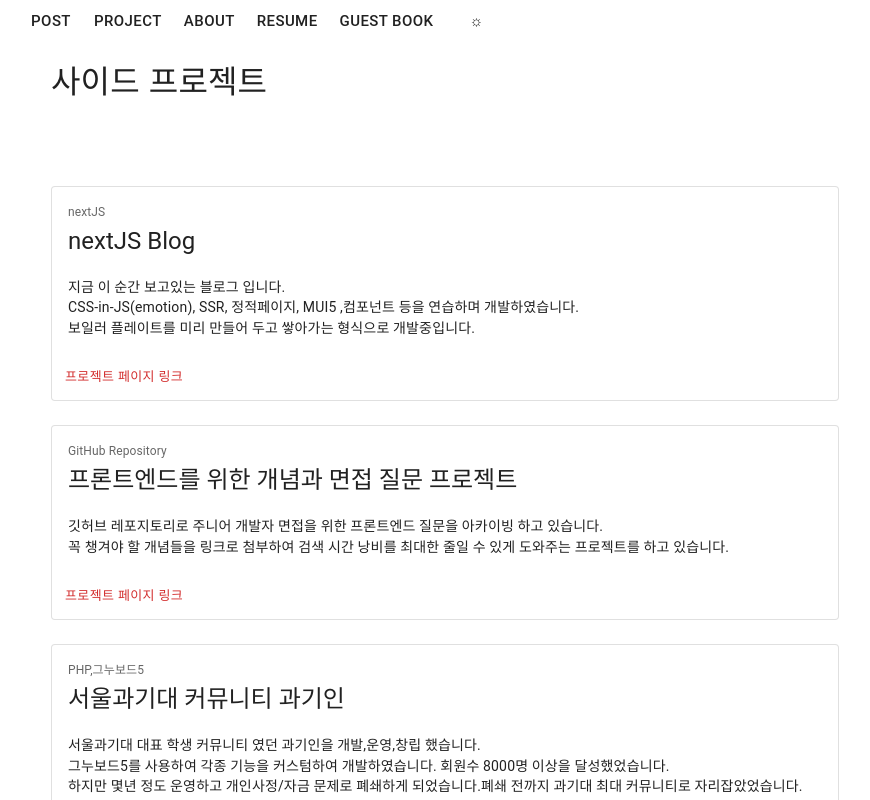
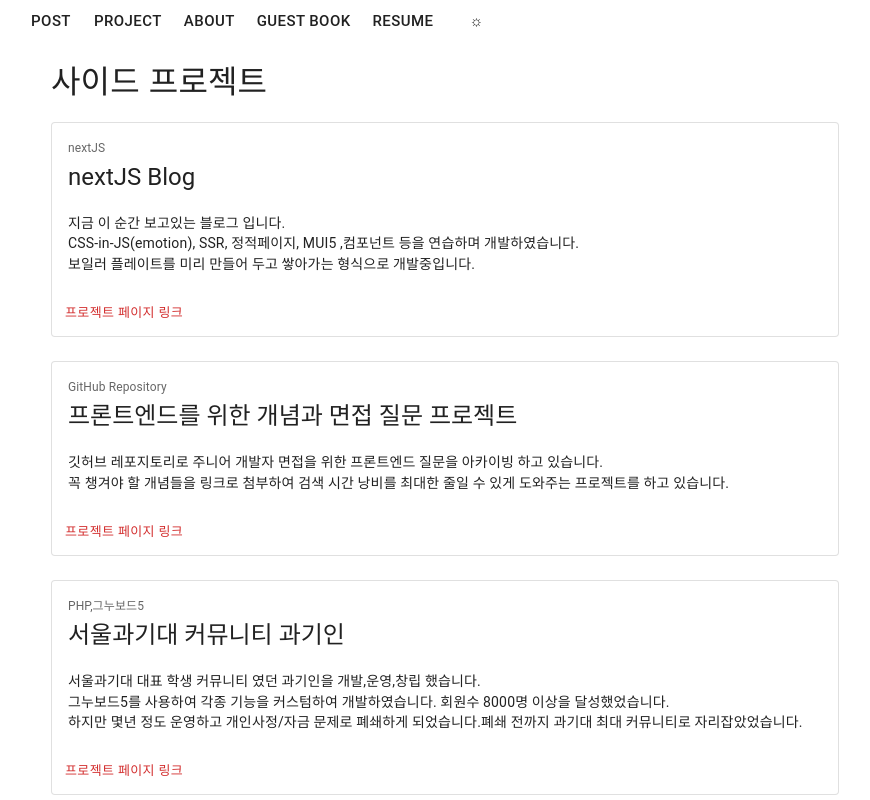
Before and after one commit to smee6/nextJS_Blog, a Next.js app: page /blog/project in a window 1280 px wide. Shown: the top 800 px of the page, without its empty margins (195-1065 px from the left). Built offline with nearby package versions, Linux system fonts and the light colour scheme.

Commit message:
레쥬매 뒤로 밀기

```diff
--- a/pages/blog/guestbook.js
+++ b/pages/blog/guestbook.js
@@ -17,10 +17,12 @@ export default function Guestbook() {
             <div className={styles.menutitle}>
                 방명록
             </div>
+
             <CommentWrap>
                 <Comment repo="smee6/nextJS_Blog_Comment" />
                 <br />
             </CommentWrap>
+
             <br />
         </div>
     )
--- a/pages/blog/project.js
+++ b/pages/blog/project.js
@@ -7,7 +7,6 @@ export default function Project() {
             <div className={styles.menutitle}>
                 사이드 프로젝트
             </div>
-            <main className={styles.main}>
             <ProjectBox type={'nextJS'}
                 title={'nextJS Blog'}
                 content={`지금 이 순간 보고있는 블로그 입니다.
@@ -33,7 +32,7 @@ export default function Project() {
                     content={``}
                     link={''}
                 /> */}
-            </main>
+
         </div>
     )
 }
--- a/styles/Home.module.css
+++ b/styles/Home.module.css
@@ -166,3 +166,14 @@
     background: #111;
   }
 }
+
+
+
+.card.dark,
+.footer.dark {
+  border-color: #222;
+}
+
+.code.dark {
+  background: #111;
+}
--- a/styles/globals.css
+++ b/styles/globals.css
@@ -20,6 +20,7 @@ a {
   height: 2px !important;
 }
 
+
 @media (prefers-color-scheme: dark) {
   html {
     color-scheme: dark;
@@ -30,3 +31,21 @@ a {
     background: black;
   }
 }
+
+html.dark {
+  color-scheme: dark;
+}
+
+body.dark {
+  color: white;
+  background: black;
+}
+
+html.light {
+  color-scheme: light;
+}
+
+body.light {
+  color: black;
+  background: white;
+}
--- a/utility/url.js
+++ b/utility/url.js
@@ -2,8 +2,8 @@ const url = [
     { title: 'Post', link: '/' },
     { title: 'Project', link: '/blog/project' },
     { title: 'About', link: '/blog/about' },
+    { title: 'Guest book', link: '/blog/guestbook' },
     { title: 'Resume', link: '/blog/resume' },
-    { title: 'Guest book', link: '/blog/guestbook' },
 ]
 
 export default url;
```
Also changed, not shown: pages/blog/resume.js (+6 -12 lines). Lines whose indentation alone changed are shown as unchanged.
